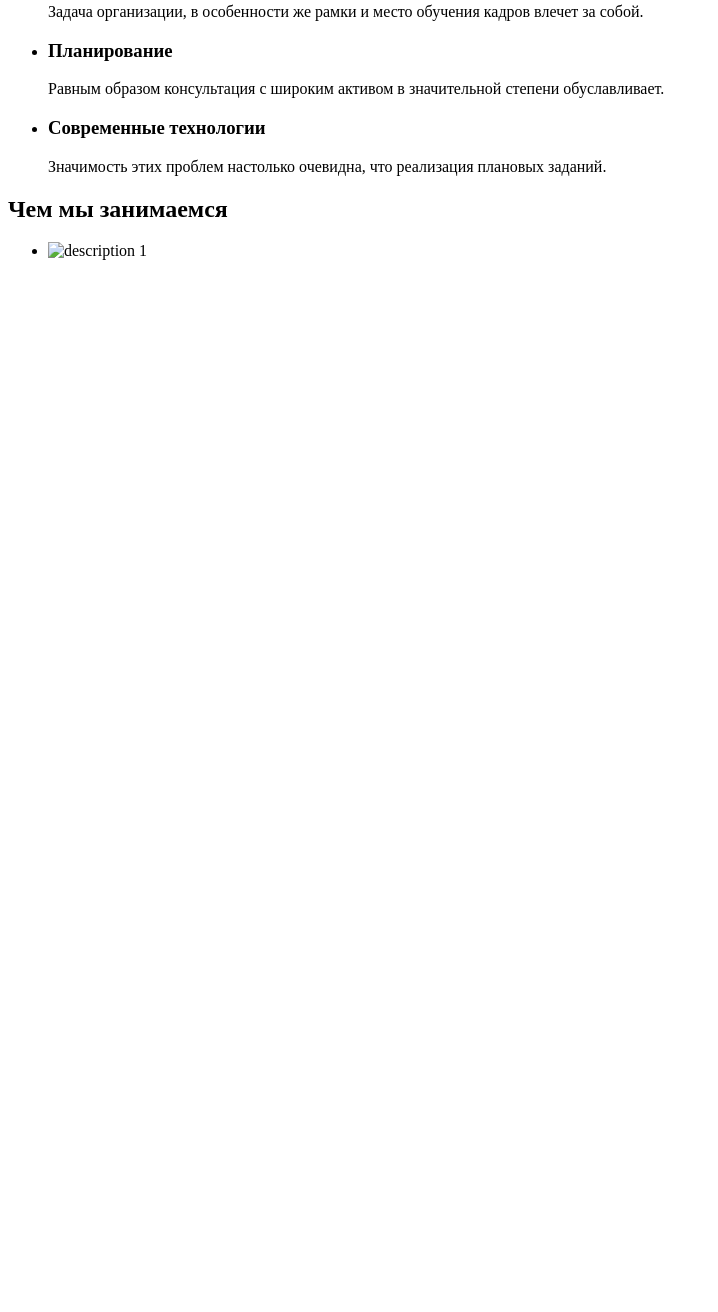
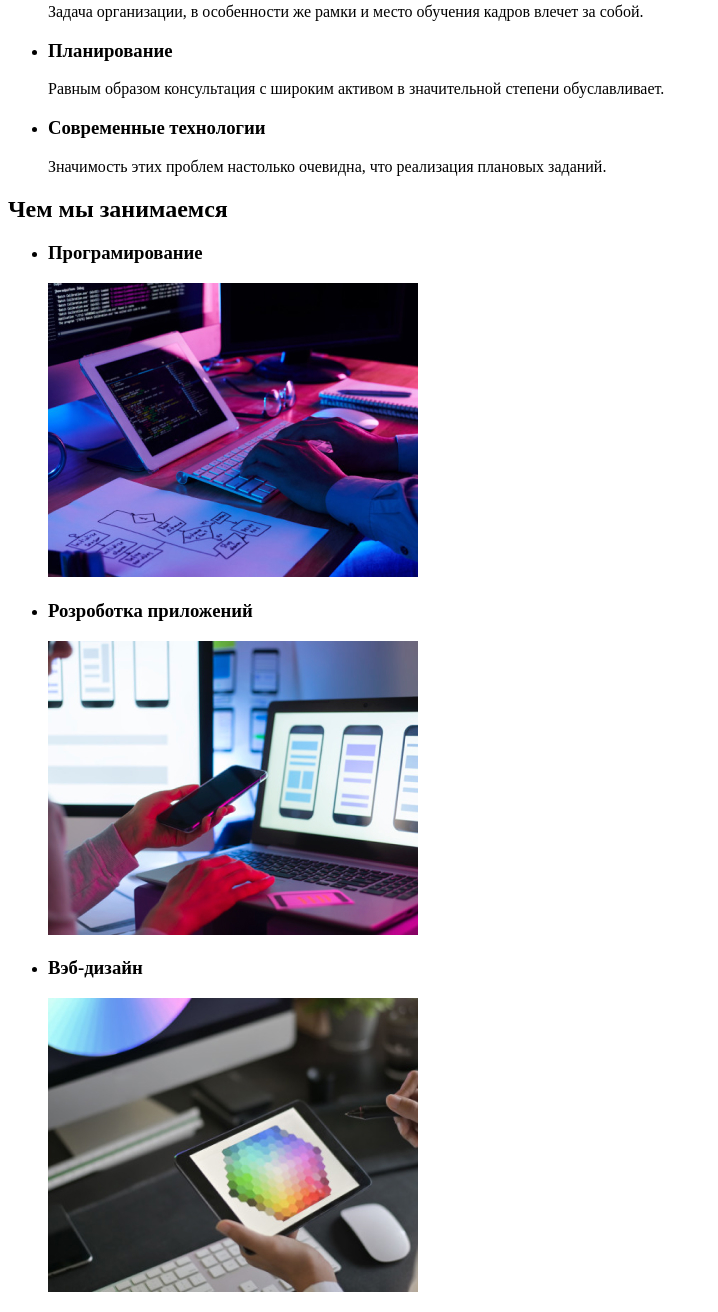
Before and after one commit to ABarchuk1976/goit-markup-hw-01, a plain HTML site: page index.html in a window 1280 px wide. Shown: the part 415-1727 px from the top of the page, without its empty margins (0-718 px from the left). Before the commit the page ends 800 px from the top, so only its background shows below. Drawn offline with Linux system fonts and the light colour scheme.

Commit message:
Fixed block About us

```diff
--- a/index.html
+++ b/index.html
@@ -39,7 +39,7 @@
     <!-- Hero -->
     <section>
       <h1 class="">Эффективные решения для вашего бизнеса</h1>
-      <!-- Just now it's link like button -->
+      <!-- Just now it's link look like button -->
       <a href="">Заказать услугу</a>
     </section>
     <section>
@@ -70,7 +70,21 @@
       <h2>Чем мы занимаемся</h2>
       <ul>
         <li>
-          <img src="" alt="description 1" />
+          <!-- Hide H3 -->
+          <h3>Програмирование</h3>
+          <a href=""><img src="./images/about-us-1.jpg" alt="Programming" width="370" /></a>
+        </li>
+        <li>
+          <!-- Hide H3 -->
+          <h3>Розроботка приложений</h3>
+          <a href=""
+            ><img src="./images/about-us-2.jpg" alt="Developming applicagtions" width="370"
+          /></a>
+        </li>
+        <li>
+          <!-- Hide H3 -->
+          <h3>Вэб-дизайн</h3>
+          <a href=""><img src="./images/about-us-3.jpg" alt="WEB-Design" width="370" /></a>
         </li>
       </ul>
     </section>
```
